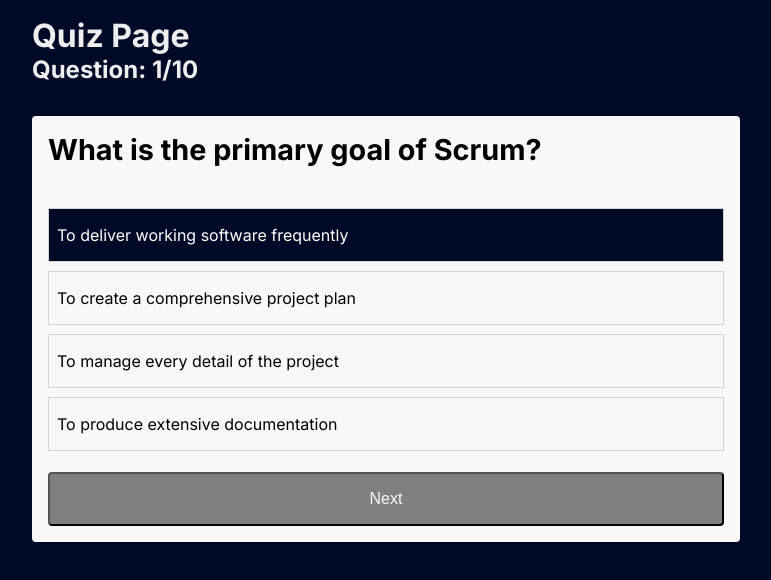
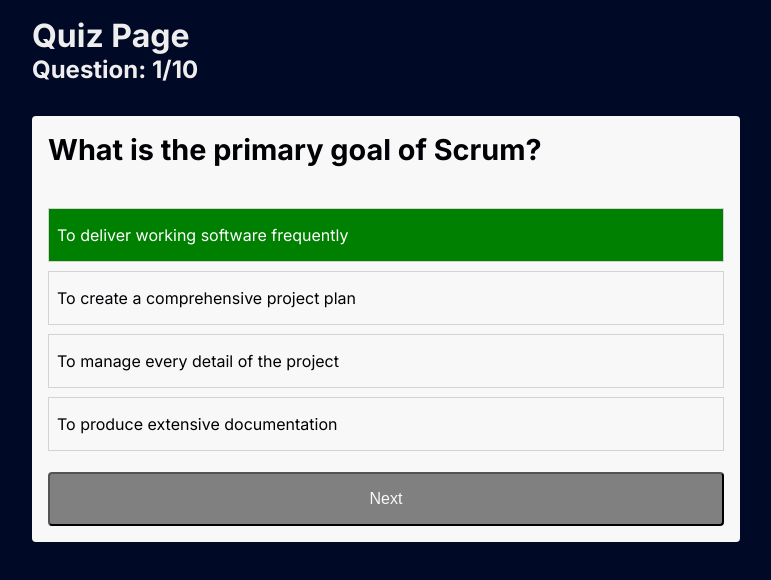
Before and after one commit to luismercon/scrumquiz, a Next.js app: page /quiz in a window 1280 px wide. Both pictures are taken after a click on the item "To deliver working software frequently". Shown: the top 580 px of the page, without its empty margins (254-1025 px from the left). Built offline with nearby package versions, Linux system fonts and the light colour scheme.

Commit message:
Color logic for correct answer

```diff
--- a/app/globals.css
+++ b/app/globals.css
@@ -49,12 +49,12 @@ li {
 
 .li-hover:hover {
   background-color: #d8d8d8;
-  columns: #fff;
+  color: #000105; /* Same text color */
 }
 
 .li-selected {
-  color: #fff;
-  background-color: #000925;
+  background-color: #000925; /* or any other background color you prefer */
+  color: #000105; /* Set the text color to be the same as unselected li elements */
 }
 
 .container {
@@ -65,10 +65,11 @@ li {
 }
 
 .quiz-container {
-  background-color: #f8f8f8;
+  background-color: #f8f8f8; /* This will be overridden by inline styles if needed */
   padding: 1rem;
   margin-top: 2rem;
   border-radius: 4px;
+  color: #000105; /* Ensure text color is visible on green background */
 }
 
 .container p {
--- a/app/quiz/page.js
+++ b/app/quiz/page.js
@@ -68,26 +68,24 @@ const page = () => {
             <div>
                 {!showResult ?
                     (
-                        <div className="quiz-container">
+                        <div className="quiz-container" >
                             <h3>{questions[activeQuestion].question}</h3>
                             {answers.map((answer, idx) => (
-                                <li key={idx} onClick={() => onAnswerSelected(answer, idx)} className={selectedAnswerIndex === idx ? "li-selected" : "li-hover"} >
+                                <li key={idx}
+                                    onClick={() => onAnswerSelected(answer, idx)}
+                                    className={selectedAnswerIndex === idx ? "li-selected" : "li-hover"}
+                                    style={{
+                                        backgroundColor: selectedAnswer && answer === correctAnswer && selectedAnswerIndex === idx ? 'green' : 'transparent',
+                                        color: selectedAnswer && answer === correctAnswer && selectedAnswerIndex === idx ? 'white' : '#000105'
+                                    }}>
                                     <span> {answer} </span>
                                 </li>
                             ))}
-                            {checked ?
-                                (
-                                    <button onClick={nextQuestion} className="btn">
-                                        {activeQuestion === question.length - 1 ? "Finish" : "Next"}
-                                    </button>
-                                )
-                                :
-                                (
-                                    <button onClick={nextQuestion} disabled className="btn-disabled">
-                                        {" "}
-                                        {activeQuestion === question.length - 1 ? "Finish" : "Next"}
-                                    </button>
-                                )}
+                            {checked && selectedAnswer &&
+                                <button onClick={nextQuestion} className="btn">
+                                    {activeQuestion === questions.length - 1 ? "Finish" : "Next"}
+                                </button>
+                            }
                         </div>
                     )
                     :
```
